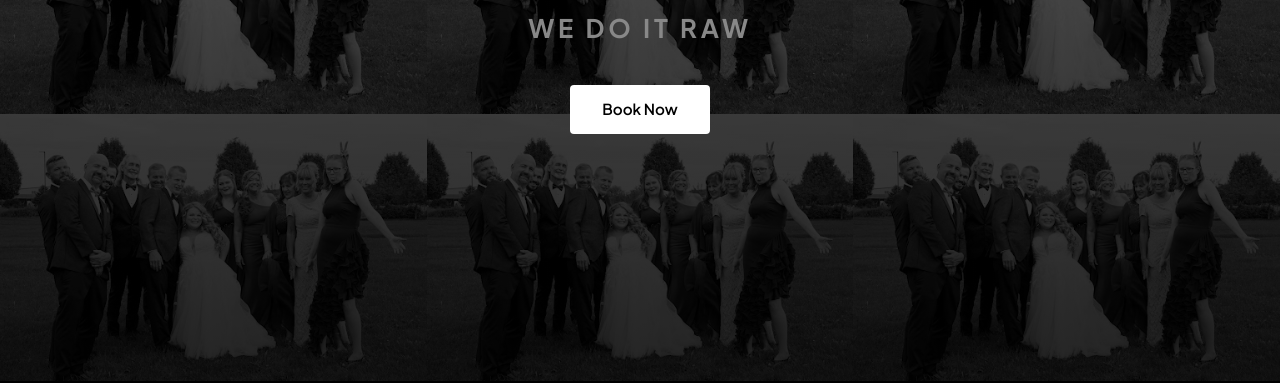
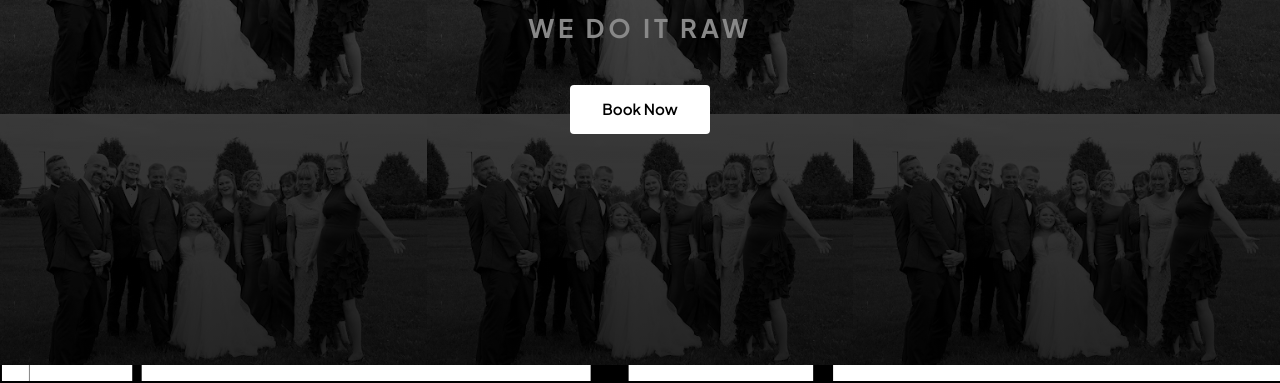
Before and after one commit to wh1tt44/devinwhittington.com, a plain HTML site: page index.html in a window 1280 px wide. Shown: the part 419-802 px from the top of the page. Drawn offline with Linux system fonts and the light colour scheme.

Commit message:
Implement scrolling glitch bars effect
Added glitch bars effect that animates on scroll.

```diff
--- a/index.html
+++ b/index.html
@@ -60,6 +60,7 @@
 
     <!-- About Section -->
     <section id="about" class="about-section">
+        <div class="glitch-bars" id="glitch-bars" aria-hidden="true"></div>
         <div class="container about-grid">
             <div class="about-img-wrapper">
                 <img src="pic" alt="Devin Whittington" class="about-photo">
@@ -303,6 +304,31 @@
             });
         });
 
+        // Glitch bars that slide as you scroll
+        const glitchBars = document.getElementById('glitch-bars');
+        if (glitchBars) {
+            const blocks = [];
+            for (let i = 0; i < 28; i++) {
+                const bar = document.createElement('span');
+                bar.style.width = (2 + Math.random() * 9) + '%';
+                bar.dataset.base = Math.random();
+                bar.dataset.speed = (Math.random() * 1.6 - 0.8).toFixed(2);
+                glitchBars.appendChild(bar);
+                blocks.push(bar);
+            }
+            const moveBars = () => {
+                const w = glitchBars.offsetWidth;
+                const y = window.scrollY;
+                blocks.forEach(bar => {
+                    const x = ((bar.dataset.base * w + y * bar.dataset.speed) % w + w) % w;
+                    bar.style.transform = 'translateX(' + x + 'px)';
+                });
+            };
+            moveBars();
+            window.addEventListener('scroll', moveBars, { passive: true });
+            window.addEventListener('resize', moveBars);
+        }
+
         // Contact Form AJAX Submission
         const contactForm = document.getElementById('devo-contact-form');
         const thankYouCard = document.getElementById('thank-you-card');
```
